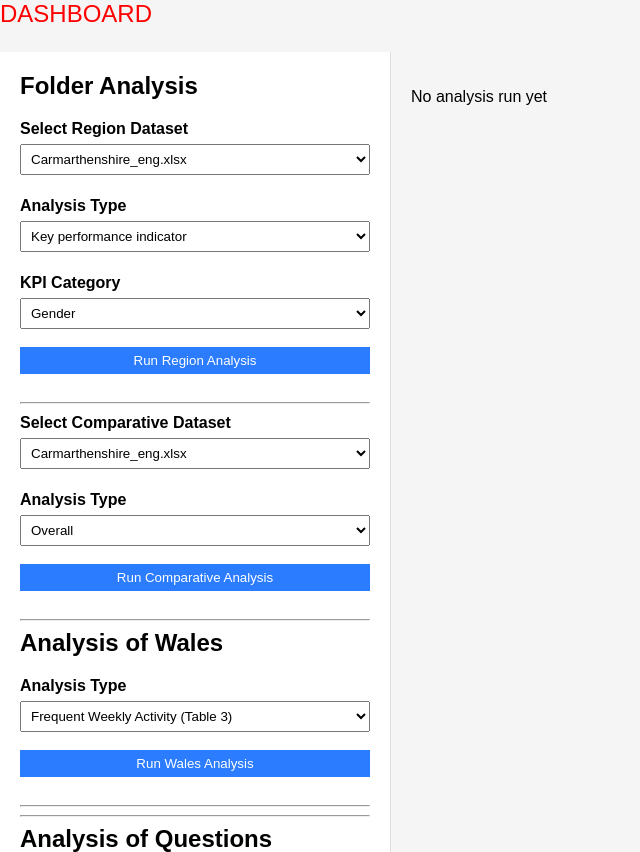
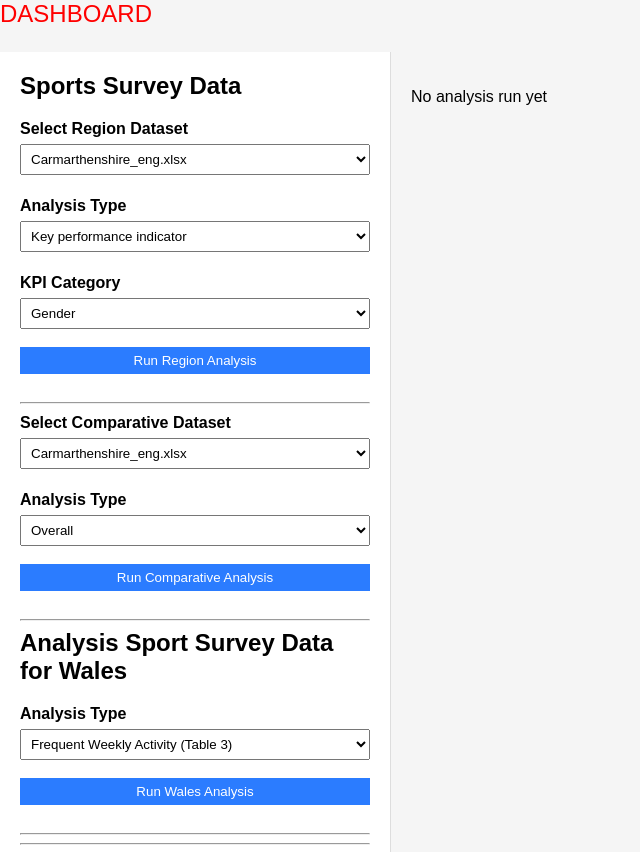
Before and after one commit to CMBarnes127503/flask-folder-analysis, a Flask app: page / in a window 1280 px wide. Shown: the whole page, without its empty margins (0-640 px from the left). Run offline with Flask 3, Linux system fonts and the light colour scheme; some libraries are stand-ins or nearby versions.

Commit message:
Update index.html

```diff
--- a/templates/index.html
+++ b/templates/index.html
@@ -3,7 +3,7 @@
 <!DOCTYPE html>
 <html>
 <head>
-    <title>Folder Analysis App</title>
+    <title>Physical Activity Data Analysis</title>
 
     <style>
         body {
@@ -54,12 +54,6 @@
             background: #1e5edc;
         }
 
-        .status {
-            margin-top: 15px;
-            font-weight: bold;
-            color: green;
-        }
-
         .main {
             flex: 1;
             padding: 20px;
@@ -82,7 +76,6 @@
         }
 
         img {
-            max-width: 95%;
             border: 1px solid #ccc;
             background: white;
         }
@@ -90,6 +83,13 @@
         .plot-image {
             max-width: 100%;
             height: auto;
+            display: block;
+        }
+
+        .wales-map {
+            width: auto;
+            height: auto;
+            max-width: none;
             display: block;
         }
 
@@ -108,13 +108,6 @@
 
         area {
             cursor: pointer;
-        }
-
-        .map-image {
-            width: auto;
-            height: auto;
-            max-width: none;
-            display: block;
         }
     </style>
 
@@ -169,7 +162,7 @@
 
     <div class="sidebar">
 
-        <h2>Folder Analysis</h2>
+        <h2>Sports Survey Data</h2>
 
         <!-- REGION ANALYSIS -->
         <form method="POST" action="/">
@@ -235,7 +228,7 @@
         <hr>
 
         <!-- SSS ANALYSIS -->
-        <h2>Analysis of Wales</h2>
+        <h2>Analysis Sport Survey Data for Wales</h2>
 
         <form method="POST" action="{{ url_for('sss.sss_ww') }}">
 
@@ -259,7 +252,7 @@
         <hr><hr>
 
         <!-- QUESTIONS ANALYSIS -->
-        <h2>Analysis of Questions</h2>
+        <h2>Analysis of Student Health and Wellbeing Survey</h2>
 
         <form method="POST" action="{{ url_for('questions.questions') }}">
             <label><strong>Select Question Dataset</strong></label><br>
@@ -296,10 +289,9 @@
         <hr><hr>
 
         <!-- SPORTS PARTICIPATION -->
-        <h2>Sports Participation Analysis</h2>
+        <h2>School Sport Survey Analysis</h2>
 
         <form method="POST" action="{{ url_for('sports.sports_load') }}">
-
 
             <label>Select Sports Dataset</label>
             <select name="sports_choice">
@@ -325,6 +317,8 @@
                 <option value="top10">Top 10 Activities</option>
                 <option value="latent">Latent Demand vs Participation</option>
                 <option value="demographic">Demographic Comparison</option>
+
+                <!-- ⭐ FIXED VALUE -->
                 <option value="year_compare">Year Comparison (2022 vs 2023)</option>
             </select>
 
@@ -335,14 +329,6 @@
     </div> <!-- END SIDEBAR -->
 
     <div class="main">
-
-        <!-- ⭐ NEW: SSS PLOT SUPPORT -->
-        {% if plot_url %}
-        <div class="plot-container">
-            <div class="plot-title">{{ analysis_type }}</div>
-            <img src="{{ plot_url }}" class="plot-image">
-        </div>
-        {% endif %}
 
         {% if plot_file or plot_file2 %}
         <div class="plot-container">
@@ -363,7 +349,7 @@
 
                         <img src="{{ plot_file }}"
                              usemap="#walesmap"
-                             class="map-image">
+                             class="wales-map">
 
                         <map name="walesmap" id="walesmap">
 
```
